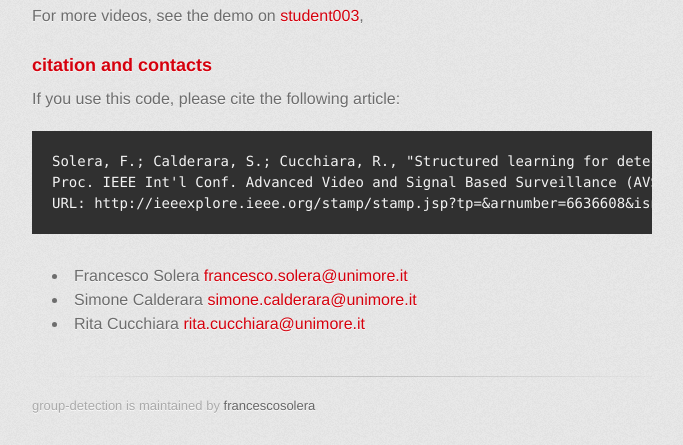
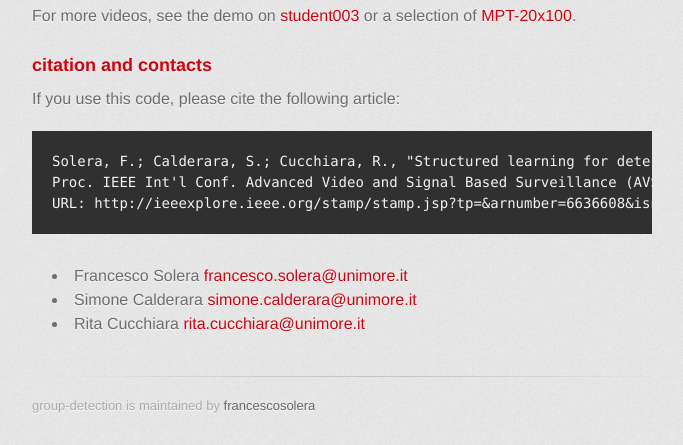
Before and after one commit to francescosolera/group-detection, a plain HTML site: page index.html in a window 1280 px wide. Shown: the part 1657-2102 px from the top of the page, without its empty margins (298-981 px from the left). Drawn offline with Linux system fonts and the light colour scheme; a web font is replaced by a local one.

Commit message:
Update index.html

```diff
--- a/index.html
+++ b/index.html
@@ -55,7 +55,7 @@ In this work, we propose a novel algorithm for detecting social groups in crowds
 <a name="videos" class="anchor" href="#videos"><span class="octicon octicon-link"></span></a>demo on GVEII</h3>
 
 <iframe width="620" height="345" src="//www.youtube.com/embed/wl6Js91HXOc?rel=0" frameborder="0"></iframe>
-For more videos, see the demo on <a href="https://www.youtube.com/watch?v=OmeotwnjlnQ">student003</a>,
+For more videos, see the demo on <a href="https://www.youtube.com/watch?v=OmeotwnjlnQ">student003</a> or a selection of <a href="https://www.youtube.com/watch?v=S4EJZsbR3Zk">MPT-20x100</a>.
 <br /><br />
 
 <h3>
```
